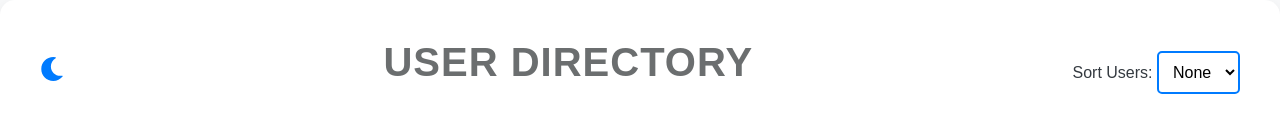
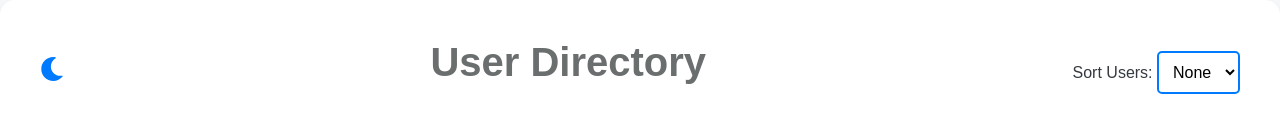
Before and after one commit to SaiPrakashvarma23/User-Directory-task, a React (Create React App) app: page / in a window 1280 px wide. Shown: the top 133 px of the page. Built offline with nearby package versions, Linux system fonts and the light colour scheme; no server answers.

Commit message:
ADD PRAKASH

```diff
--- a/src/pages/Home.css
+++ b/src/pages/Home.css
@@ -42,8 +42,8 @@ body {
   font-size: 2.5rem;
   font-weight: 600;
   color: var(--text-color, #6B6E6F);
-  text-transform: uppercase;
-  letter-spacing: 1px;
+
+
   text-align: center;
   transition: color 0.3s;
 }
```
